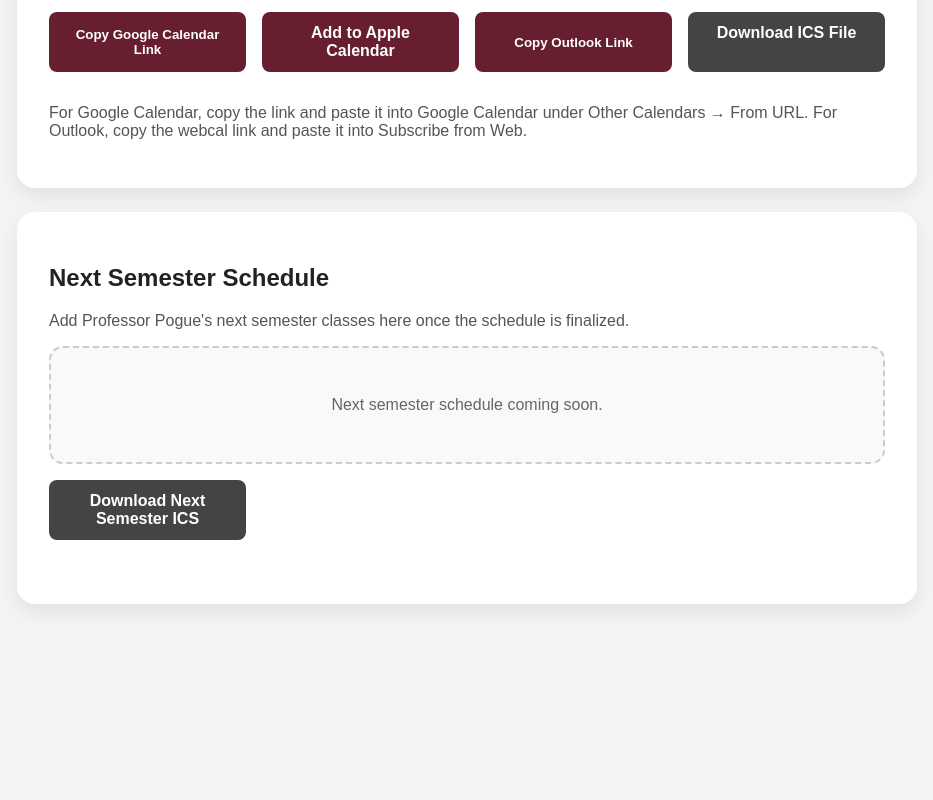
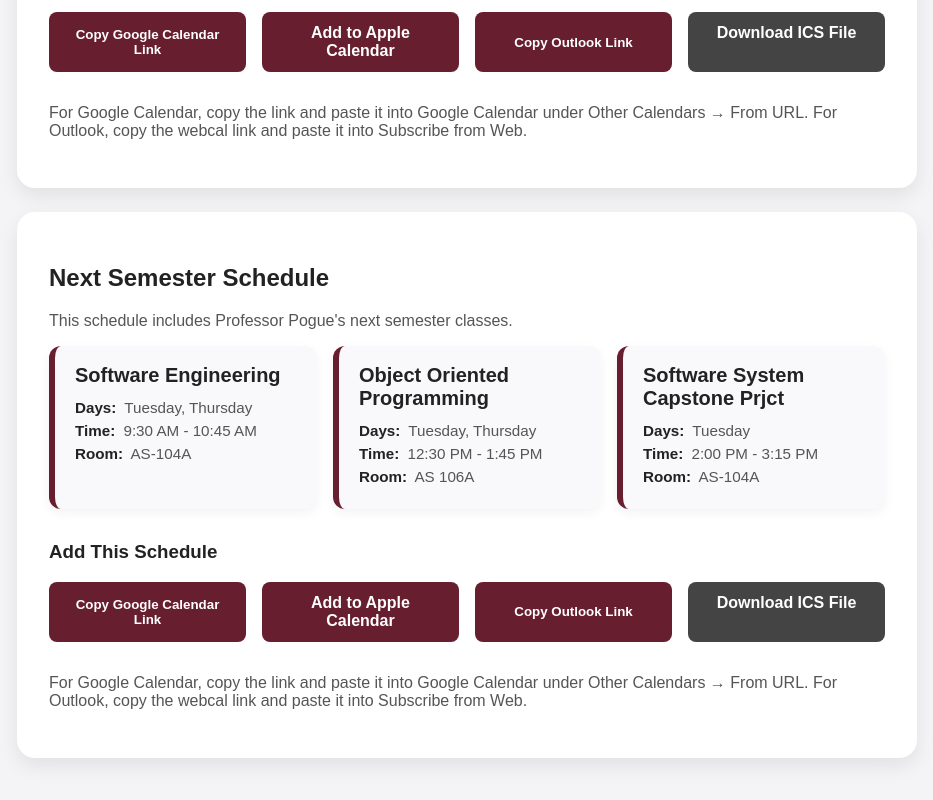
Before and after one commit to FMontiel01/LewisCal, a website with bundled scripts: page public/schedule.html in a window 1280 px wide. Shown: the part 684-1484 px from the top of the page, without its empty margins (173-1106 px from the left). Before the commit the page ends 1344 px from the top, so only its background shows below. Built offline with nearby package versions, Linux system fonts and the light colour scheme; no server answers.

Commit message:
Added next semester classes

```diff
--- a/public/app.js
+++ b/public/app.js
@@ -128,4 +128,48 @@ if (outlookButton) {
   });
 }
 
+const nextGoogleCalendarLink =
+  "https://lewiscal-2909a.web.app/Mr_Pogue_Next_Semester_Schedule.ics";
+
+const nextGoogleButton = document.getElementById("copyNextGoogleLink");
+
+if (nextGoogleButton) {
+  nextGoogleButton.addEventListener("click", async () => {
+    try {
+      await navigator.clipboard.writeText(nextGoogleCalendarLink);
+
+      alert(
+        "Next semester calendar link copied. Google Calendar will open now. Paste the link under Other calendars → From URL."
+      );
+
+      window.open("https://calendar.google.com/calendar/u/0/r/settings/addbyurl", "_blank");
+    } catch (error) {
+      console.error("Could not copy next semester Google Calendar link:", error);
+      alert("Could not copy the link. Please copy it manually: " + nextGoogleCalendarLink);
+    }
+  });
+}
+
+const nextOutlookLink =
+  "webcal://lewiscal-2909a.web.app/Mr_Pogue_Next_Semester_Schedule.ics";
+
+const nextOutlookButton = document.getElementById("copyNextOutlookLink");
+
+if (nextOutlookButton) {
+  nextOutlookButton.addEventListener("click", async () => {
+    try {
+      await navigator.clipboard.writeText(nextOutlookLink);
+
+      alert(
+        "Next semester Outlook link copied. Paste it into Outlook under Add calendar → Subscribe from web."
+      );
+
+      window.open("https://outlook.live.com/calendar/0/view/month", "_blank");
+    } catch (error) {
+      console.error("Could not copy next semester Outlook link:", error);
+      alert("Could not copy the link. Please copy it manually: " + nextOutlookLink);
+    }
+  });
+}
+
 loadSchedule();
--- a/public/schedule.html
+++ b/public/schedule.html
@@ -95,23 +95,64 @@
         <h2>Next Semester Schedule</h2>
 
         <p class="calendar-instructions">
-          Add Professor Pogue's next semester classes here once the schedule is
-          finalized.
+          This schedule includes Professor Pogue's next semester classes.
         </p>
 
-        <div class="empty-preview">
-          <p>Next semester schedule coming soon.</p>
+        <div class="course-preview-grid">
+          <div class="course-card">
+            <h3>Software Engineering</h3>
+            <p><strong>Days:</strong> Tuesday, Thursday</p>
+            <p><strong>Time:</strong> 9:30 AM - 10:45 AM</p>
+            <p><strong>Room:</strong> AS-104A</p>
+          </div>
+
+          <div class="course-card">
+            <h3>Object Oriented Programming</h3>
+            <p><strong>Days:</strong> Tuesday, Thursday</p>
+            <p><strong>Time:</strong> 12:30 PM - 1:45 PM</p>
+            <p><strong>Room:</strong> AS 106A</p>
+          </div>
+
+          <div class="course-card">
+            <h3>Software System Capstone Prjct</h3>
+            <p><strong>Days:</strong> Tuesday</p>
+            <p><strong>Time:</strong> 2:00 PM - 3:15 PM</p>
+            <p><strong>Room:</strong> AS-104A</p>
+          </div>
         </div>
 
+        <h3 class="section-subtitle">Add This Schedule</h3>
+
         <div class="calendar-actions calendar-card-grid">
+          <button class="calendar-link" id="copyNextGoogleLink">
+            Copy Google Calendar Link
+          </button>
+
+          <a
+            class="calendar-link"
+            href="webcal://lewiscal-2909a.web.app/Mr_Pogue_Next_Semester_Schedule.ics"
+          >
+            Add to Apple Calendar
+          </a>
+
+          <button class="calendar-link" id="copyNextOutlookLink">
+            Copy Outlook Link
+          </button>
+
           <a
             class="calendar-link secondary"
-            href="Mr_Pogue_Next_Semester_Schedule.ics"
+            href="https://lewiscal-2909a.web.app/Mr_Pogue_Next_Semester_Schedule.ics"
             target="_blank"
           >
-            Download Next Semester ICS
+            Download ICS File
           </a>
         </div>
+
+        <p class="calendar-instructions">
+          For Google Calendar, copy the link and paste it into Google Calendar
+          under Other Calendars → From URL. For Outlook, copy the webcal link
+          and paste it into Subscribe from Web.
+        </p>
       </section>
     </main>
 
```
Also changed, not shown: 1 other file.
